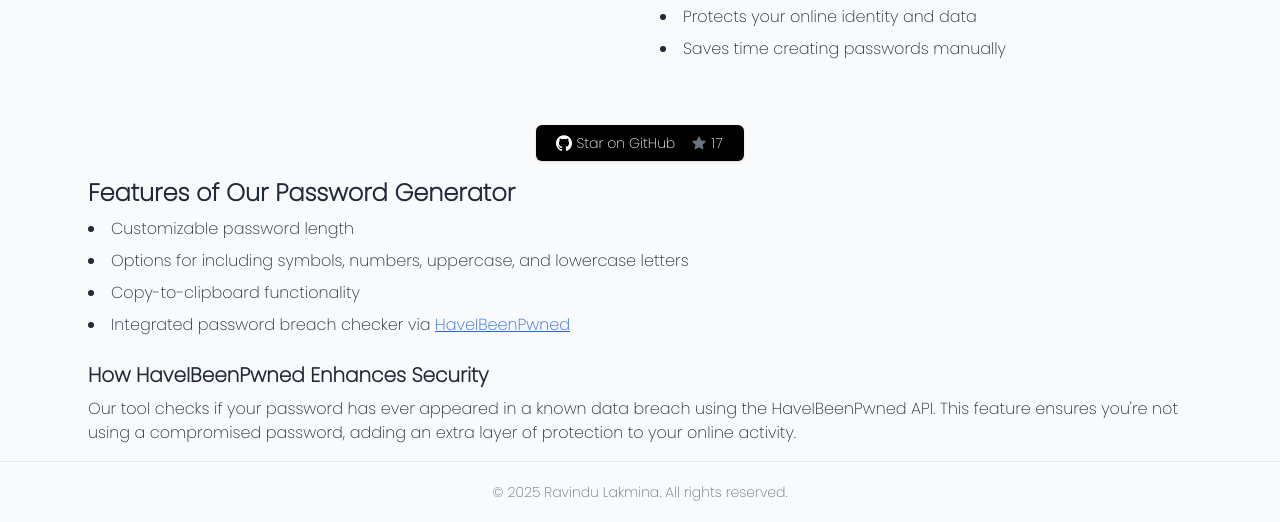
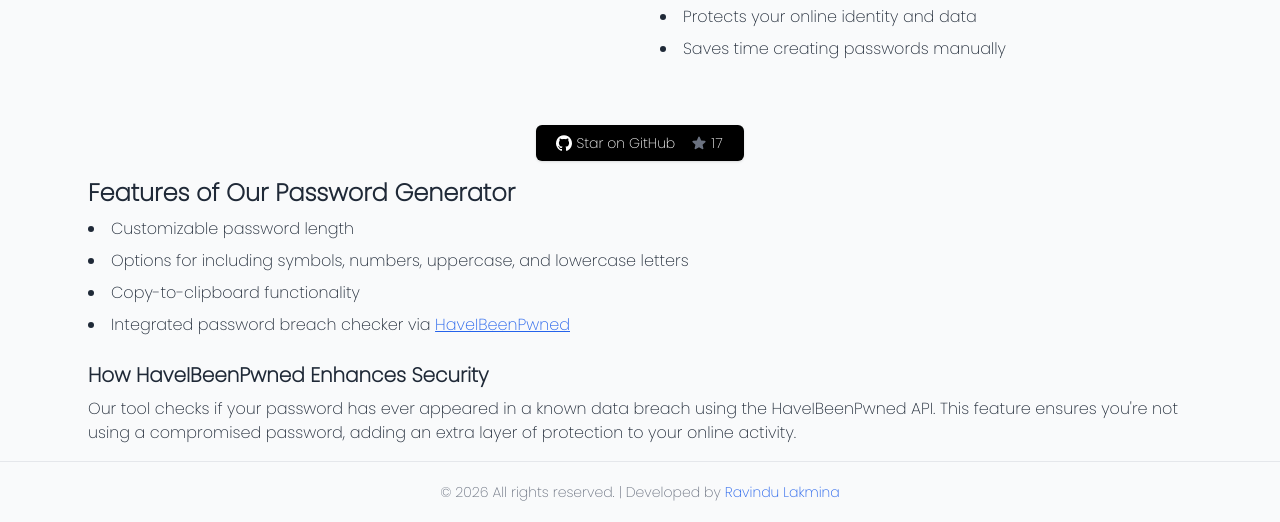
Before and after one commit to Ravindulakmina/Password-Generator, a plain HTML site: page about.html in a window 1280 px wide. Shown: the part 431-953 px from the top of the page. Drawn offline with nearby package versions, Linux system fonts and the light colour scheme.

Commit message:
com 2026

```diff
--- a/about.html
+++ b/about.html
@@ -177,8 +177,19 @@
 
     <hr />
     <!-- Footer -->
-    <footer class="text-center text-sm text-gray-500 mt-5 mb-5">
-      © 2025 Ravindu Lakmina. All rights reserved.
-    </footer>
+
+<footer class="text-center text-sm text-gray-500 mt-5 mb-5">
+  © 2026 All rights reserved. |
+  Developed by
+  <a
+    href="https://ravindulakmina.com"
+    target="_blank"
+    rel="noopener noreferrer"
+    class="text-blue-600 hover:text-blue-800 hover:underline"
+  >
+    Ravindu Lakmina
+  </a>
+</footer>
+
   </body>
 </html>
```
Also changed, not shown: index.html (+14 -3 lines).
